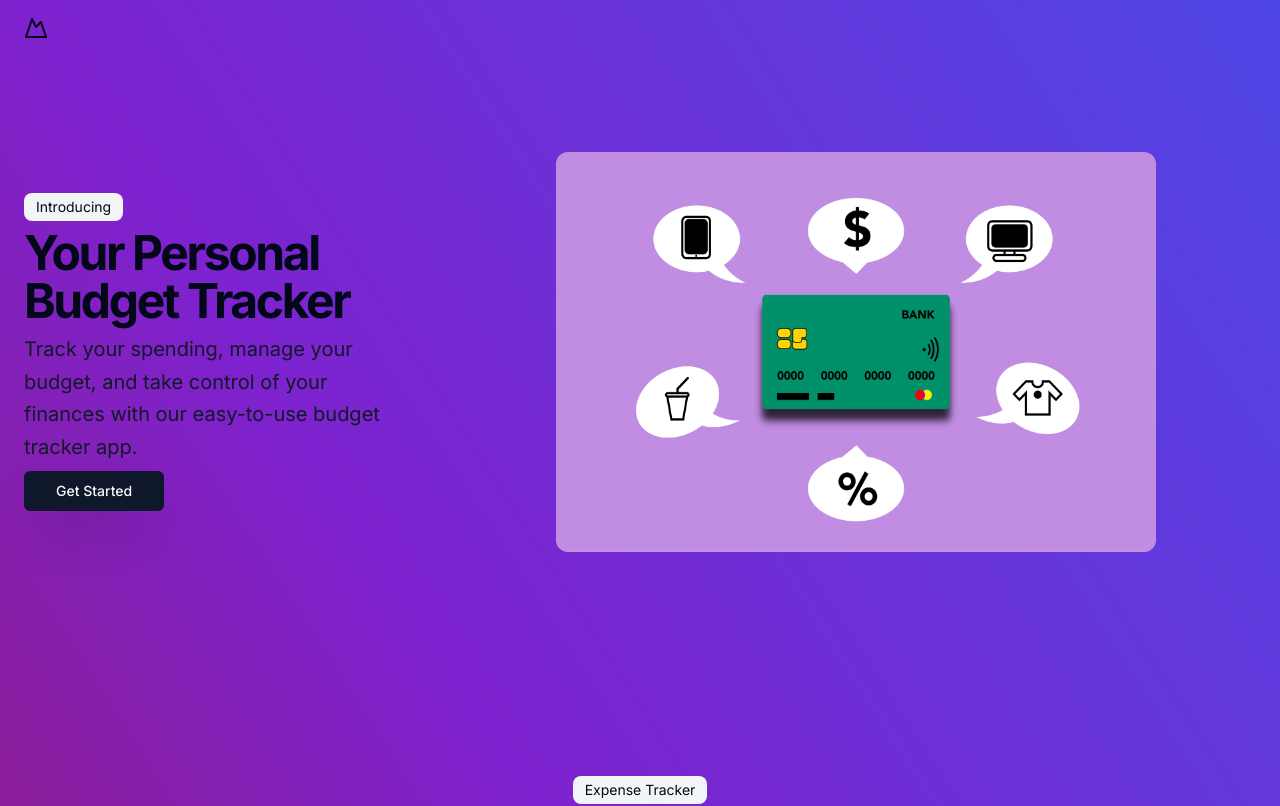
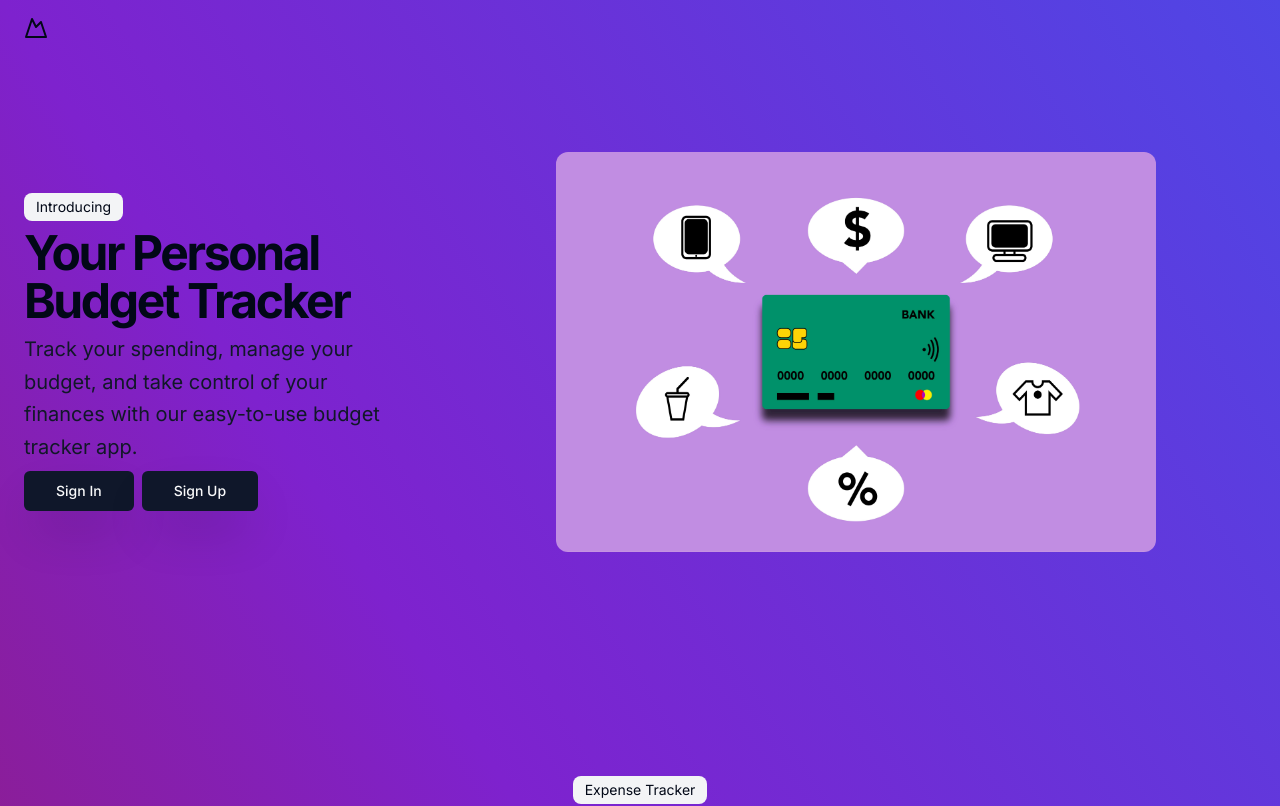
Before and after one commit to pulak-sarmah/budget-tracker, a Next.js app: page / in a window 1280 px wide. Shown: the top 806 px of the page. Built offline with nearby package versions, Linux system fonts and the light colour scheme; no server answers.

Commit message:
Add nav for loggedIn users

```diff
--- a/src/app/page.tsx
+++ b/src/app/page.tsx
@@ -10,6 +10,7 @@ import { Input } from "@/components/ui/input";
 import { Card, CardContent } from "@/components/ui/card";
 import Image from "next/image";
 import hero from "../../public/hero.jpg";
+import HeroNavigation from "@/components/HeroNavigation";
 
 export default function Home() {
   return (
@@ -36,14 +37,7 @@ export default function Home() {
                     Track your spending, manage your budget, and take control of
                     your finances with our easy-to-use budget tracker app.
                   </p>
-                  <div className="flex flex-col gap-2 min-[400px]:flex-row">
-                    <Link
-                      className="inline-flex h-10 items-center justify-center rounded-md bg-slate-900 px-8 text-sm font-medium text-gray-50  transition-colors hover:bg-gray-900/90 focus-visible:outline-none focus-visible:ring-1 focus-visible:ring-gray-950 disabled:pointer-events-none disabled:opacity-50 animate-accordion-down shadow-2xl"
-                      href="/sign-in"
-                    >
-                      Get Started
-                    </Link>
-                  </div>
+                  <HeroNavigation />
                 </div>
                 <Image
                   alt="Hero"
--- /dev/null
+++ b/src/components/HeroNavigation.tsx
@@ -0,0 +1,37 @@
+"use client";
+import Link from "next/link";
+import { useUser } from "@clerk/clerk-react";
+
+const HeroNavigation = () => {
+  const { user } = useUser();
+
+  return (
+    <div className="flex flex-col gap-2 min-[400px]:flex-row">
+      {!user ? (
+        <>
+          <Link
+            className="inline-flex h-10 items-center justify-center rounded-md bg-slate-900 px-8 text-sm font-medium text-gray-50  transition-colors hover:bg-gray-900/90 focus-visible:outline-none focus-visible:ring-1 focus-visible:ring-gray-950 disabled:pointer-events-none disabled:opacity-50 animate-accordion-down shadow-2xl"
+            href="/sign-in"
+          >
+            Sign In
+          </Link>
+          <Link
+            className="inline-flex h-10 items-center justify-center rounded-md bg-slate-900 px-8 text-sm font-medium text-gray-50  transition-colors hover:bg-gray-900/90 focus-visible:outline-none focus-visible:ring-1 focus-visible:ring-gray-950 disabled:pointer-events-none disabled:opacity-50 animate-accordion-down shadow-2xl"
+            href="/sign-up"
+          >
+            Sign Up
+          </Link>
+        </>
+      ) : (
+        <Link
+          className="inline-flex h-10 items-center justify-center rounded-md bg-slate-900 px-8 text-sm font-medium text-gray-50  transition-colors hover:bg-gray-900/90 focus-visible:outline-none focus-visible:ring-1 focus-visible:ring-gray-950 disabled:pointer-events-none disabled:opacity-50 animate-accordion-down shadow-2xl"
+          href="/sign-up"
+        >
+          Go to Dashboard
+        </Link>
+      )}
+    </div>
+  );
+};
+
+export default HeroNavigation;
```
